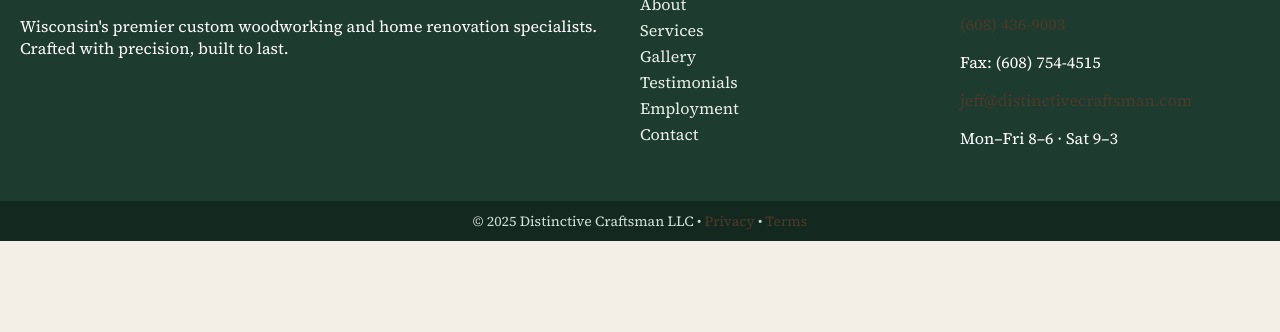
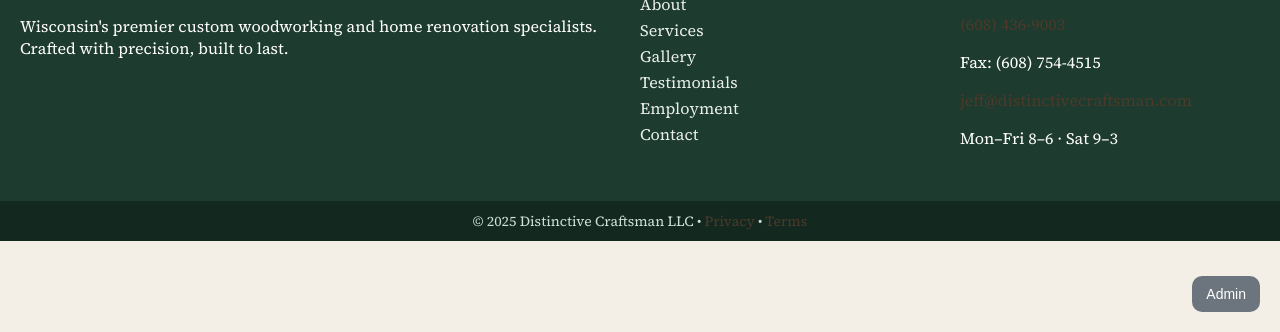
Before and after one commit to EvilKingSnowy/Distinctive-Craftsman-LLC, a plain HTML site: page gallery.html in a window 1280 px wide. Shown: the part 468-800 px from the top of the page. Drawn offline with nearby package versions, Linux system fonts and the light colour scheme; no server answers.

Commit message:
Update gallery.html

```diff
--- a/gallery.html
+++ b/gallery.html
@@ -65,6 +65,7 @@
 </footer>
 <div class="copyright">© 2025 Distinctive Craftsman LLC • <a href="#">Privacy</a> • <a href="#">Terms</a></div>
 
+  <script src="edit-mode.js"></script>
 <script src="auto-gallery.js"></script>
 </body>
 </html>
```
